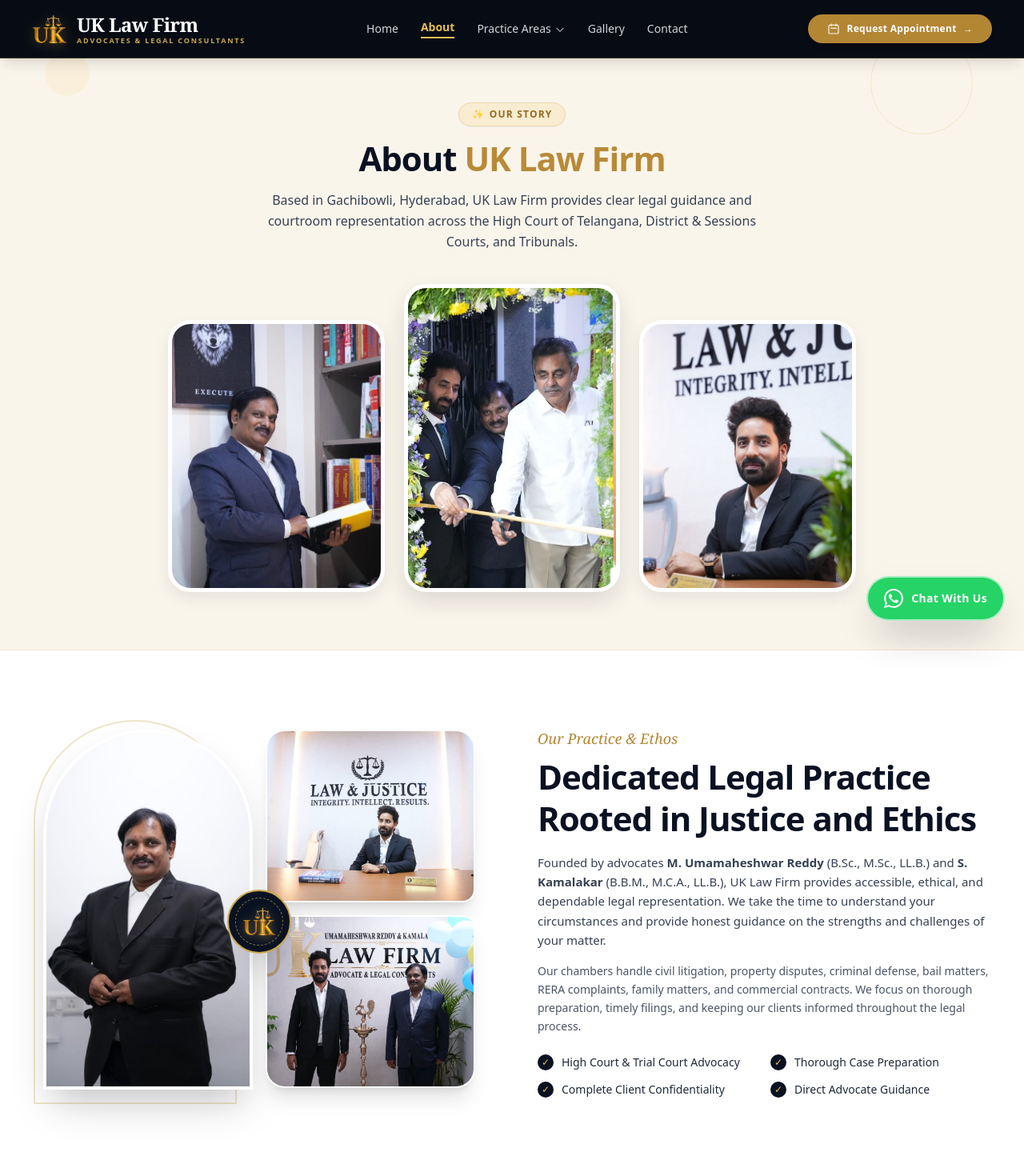
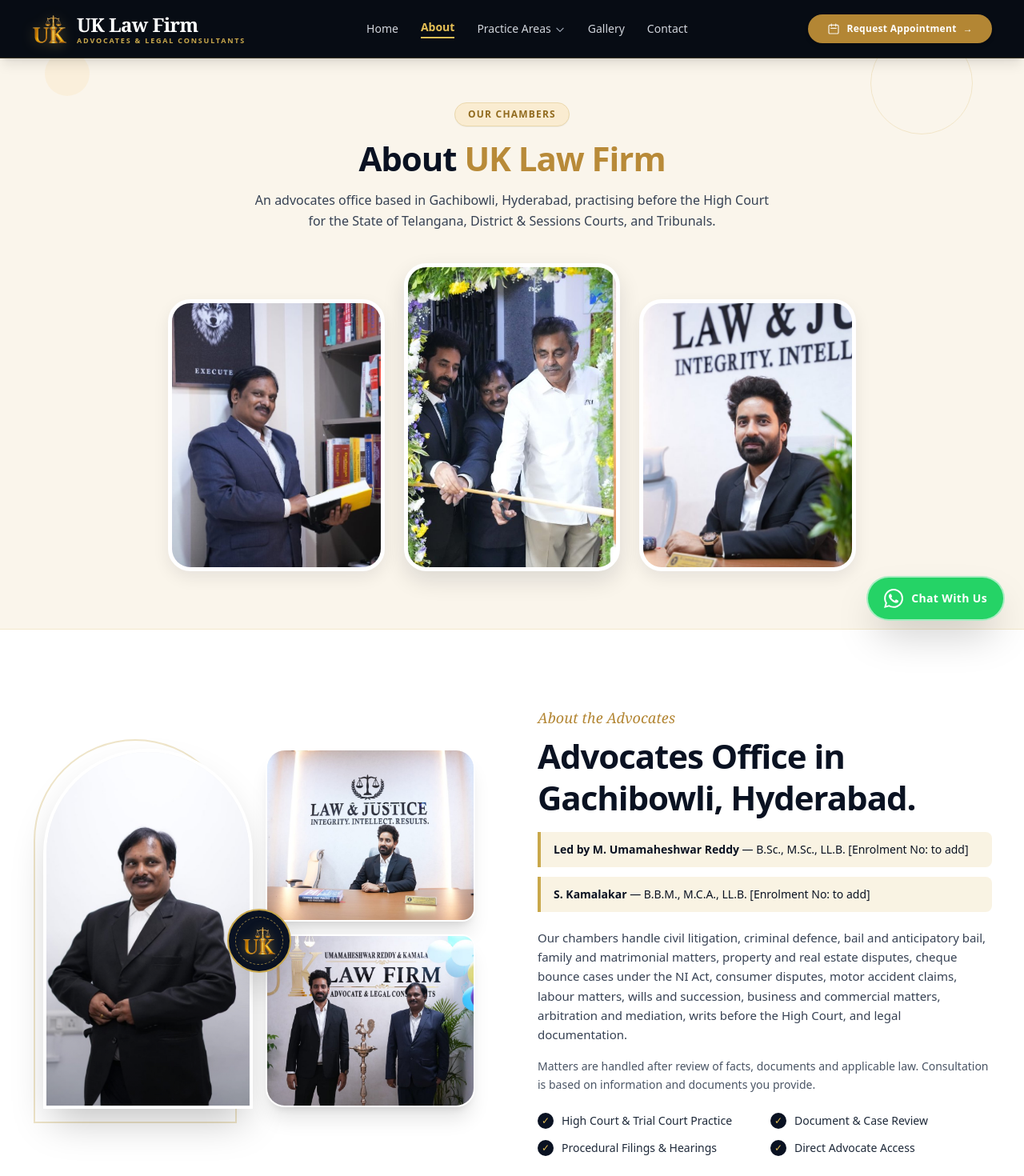
Before and after one commit to kavithamedida4-web/Lawyer-website, a Next.js app: page /about in a window 1280 px wide. Shown: the top 1470 px of the page at 80% size. Built offline with nearby package versions, Linux system fonts and the light colour scheme.

Commit message:
Update /about page with factual copy, enrolment placeholders, and distinct page layout

```diff
--- a/app/about/page.tsx
+++ b/app/about/page.tsx
@@ -36,20 +36,19 @@ export default function AboutPage() {
 
         <div className="max-w-[1200px] mx-auto px-4 sm:px-10 text-center relative z-10">
 
-          {/* 1. Pill Badge Matching Reference */}
+          {/* 1. Pill Badge */}
           <div className="inline-flex items-center gap-1.5 bg-[#faecd1] text-[#916b1f] border border-[#ebd8ad] px-4 py-1.5 rounded-full text-[11px] sm:text-xs font-bold tracking-widest uppercase mb-3.5 shadow-2xs">
-            <span className="text-xs">✨</span>
-            <span>OUR STORY</span>
+            <span>OUR CHAMBERS</span>
           </div>
 
-          {/* 2. Main Title Matching Reference */}
+          {/* 2. Main Title */}
           <h1 className="text-3xl sm:text-4xl lg:text-[42px] font-sans font-semibold tracking-tight leading-tight text-[#0a1222] mb-3 max-w-[600px] mx-auto">
             About <span className="text-[#b88a38]">UK Law Firm</span>
           </h1>
 
-          {/* 3. Subtitle Description Matching Reference */}
+          {/* 3. Subtitle Description */}
           <p className="text-gray-700 text-xs sm:text-base max-w-2xl mx-auto leading-relaxed font-sans mb-7 sm:mb-10 px-2">
-            Based in Gachibowli, Hyderabad, UK Law Firm provides clear legal guidance and courtroom representation across the High Court of Telangana, District &amp; Sessions Courts, and Tribunals.
+            An advocates office based in Gachibowli, Hyderabad, practising before the High Court for the State of Telangana, District &amp; Sessions Courts, and Tribunals.
           </p>
 
           {/* 4. 3 Side-by-Side Tall Rounded Photo Cards (3 Columns on Mobile & Desktop, exactly like reference) */}
@@ -114,11 +113,11 @@ export default function AboutPage() {
 
                 <div className="grid grid-cols-2 gap-4 h-full relative z-10">
 
-                  {/* Left Tall Arch: Senior Advocate Partner */}
+                  {/* Left Tall Arch: Advocate Partner */}
                   <div className="h-[390px] sm:h-[450px] rounded-t-full rounded-b-3xl overflow-hidden shadow-2xl relative border-4 border-white bg-gray-100 group">
                     <Image
                       src="/advocate-senior-standing.jpg"
-                      alt="UK Law Firm Senior Advocate Partner"
+                      alt="UK Law Firm Advocate Partner"
                       fill
                       sizes="(max-width: 768px) 50vw, 270px"
                       className="object-cover object-top group-hover:scale-105 transition-transform duration-700"
@@ -177,40 +176,49 @@ export default function AboutPage() {
             {/* Right: Core Practice Overview */}
             <div className="lg:col-span-6 font-sans">
               <p className="text-[#b38634] font-serif italic text-base sm:text-lg mb-2 font-medium">
-                Our Practice &amp; Ethos
+                About the Advocates
               </p>
               <h2 className="text-3xl sm:text-4xl lg:text-[42px] font-sans font-semibold text-[#0a1222] leading-tight mb-4 tracking-tight max-w-[600px]">
-                Dedicated Legal Practice Rooted in Justice and Ethics
+                Advocates Office in Gachibowli, Hyderabad.
               </h2>
 
+              {/* Advocates & Enrolment Placeholders */}
+              <div className="space-y-3 mb-5">
+                <div className="bg-[#f9f3e3] border-l-4 border-[#c9a84c] px-4 py-3 rounded-r-lg text-xs sm:text-sm text-[#0a1222]">
+                  <strong className="font-semibold">Led by M. Umamaheshwar Reddy</strong> — B.Sc., M.Sc., LL.B. [Enrolment No: to add]
+                </div>
+                <div className="bg-[#f9f3e3] border-l-4 border-[#c9a84c] px-4 py-3 rounded-r-lg text-xs sm:text-sm text-[#0a1222]">
+                  <strong className="font-semibold">S. Kamalakar</strong> — B.B.M., M.C.A., LL.B. [Enrolment No: to add]
+                </div>
+              </div>
+
               <p className="text-gray-700 text-sm sm:text-[15px] leading-relaxed mb-4">
-                Founded by advocates <strong>M. Umamaheshwar Reddy</strong> (B.Sc., M.Sc., LL.B.) and <strong>S. Kamalakar</strong> (B.B.M., M.C.A., LL.B.), UK Law Firm provides accessible, ethical, and dependable legal representation. We take the time to understand your circumstances and provide honest guidance on the strengths and challenges of your matter.
+                Our chambers handle civil litigation, criminal defence, bail and anticipatory bail, family and matrimonial matters, property and real estate disputes, cheque bounce cases under the NI Act, consumer disputes, motor accident claims, labour matters, wills and succession, business and commercial matters, arbitration and mediation, writs before the High Court, and legal documentation.
               </p>
 
-              <p className="text-gray-600 text-sm leading-relaxed mb-6">
-                Our chambers handle civil litigation, property disputes, criminal defense, bail matters, RERA complaints, family matters, and commercial contracts. We focus on thorough preparation, timely filings, and keeping our clients informed throughout the legal process.
+              <p className="text-gray-600 text-xs sm:text-sm leading-relaxed mb-6">
+                Matters are handled after review of facts, documents and applicable law. Consultation is based on information and documents you provide.
               </p>
 
               {/* Checkpoints Grid */}
               <div className="grid grid-cols-1 sm:grid-cols-2 gap-3.5 text-xs sm:text-sm font-medium text-gray-800 mb-6">
                 <div className="flex items-center gap-2.5">
                   <span className="w-5 h-5 rounded-full bg-[#0a1222] text-[#e5bf55] flex items-center justify-center flex-shrink-0 text-xs">✓</span>
-                  <span>High Court &amp; Trial Court Advocacy</span>
+                  <span>High Court &amp; Trial Court Practice</span>
                 </div>
                 <div className="flex items-center gap-2.5">
                   <span className="w-5 h-5 rounded-full bg-[#0a1222] text-[#e5bf55] flex items-center justify-center flex-shrink-0 text-xs">✓</span>
-                  <span>Thorough Case Preparation</span>
+                  <span>Document &amp; Case Review</span>
                 </div>
                 <div className="flex items-center gap-2.5">
                   <span className="w-5 h-5 rounded-full bg-[#0a1222] text-[#e5bf55] flex items-center justify-center flex-shrink-0 text-xs">✓</span>
-                  <span>Complete Client Confidentiality</span>
+                  <span>Procedural Filings &amp; Hearings</span>
                 </div>
                 <div className="flex items-center gap-2.5">
                   <span className="w-5 h-5 rounded-full bg-[#0a1222] text-[#e5bf55] flex items-center justify-center flex-shrink-0 text-xs">✓</span>
-                  <span>Direct Advocate Guidance</span>
+                  <span>Direct Advocate Access</span>
                 </div>
               </div>
-
 
             </div>
 
```
